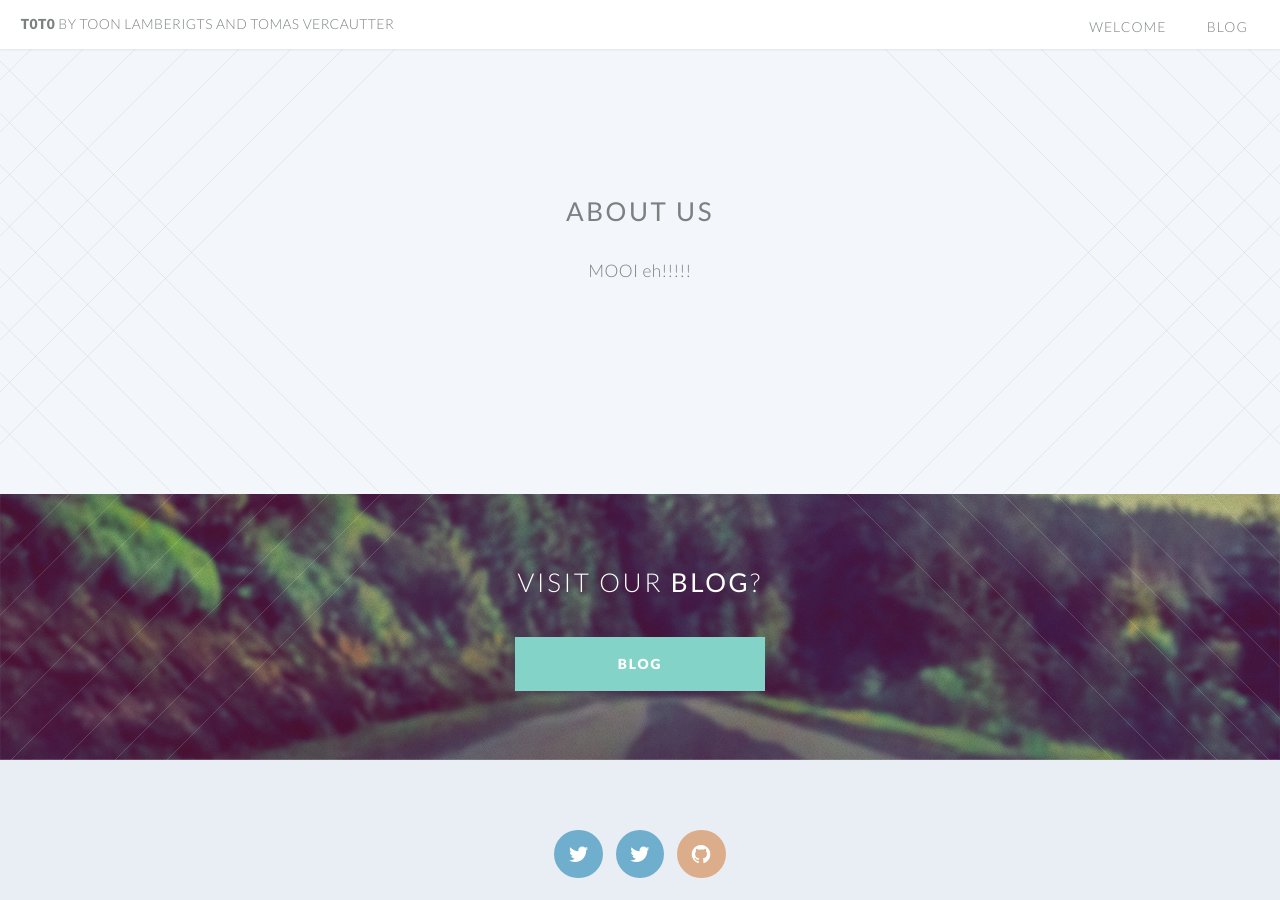
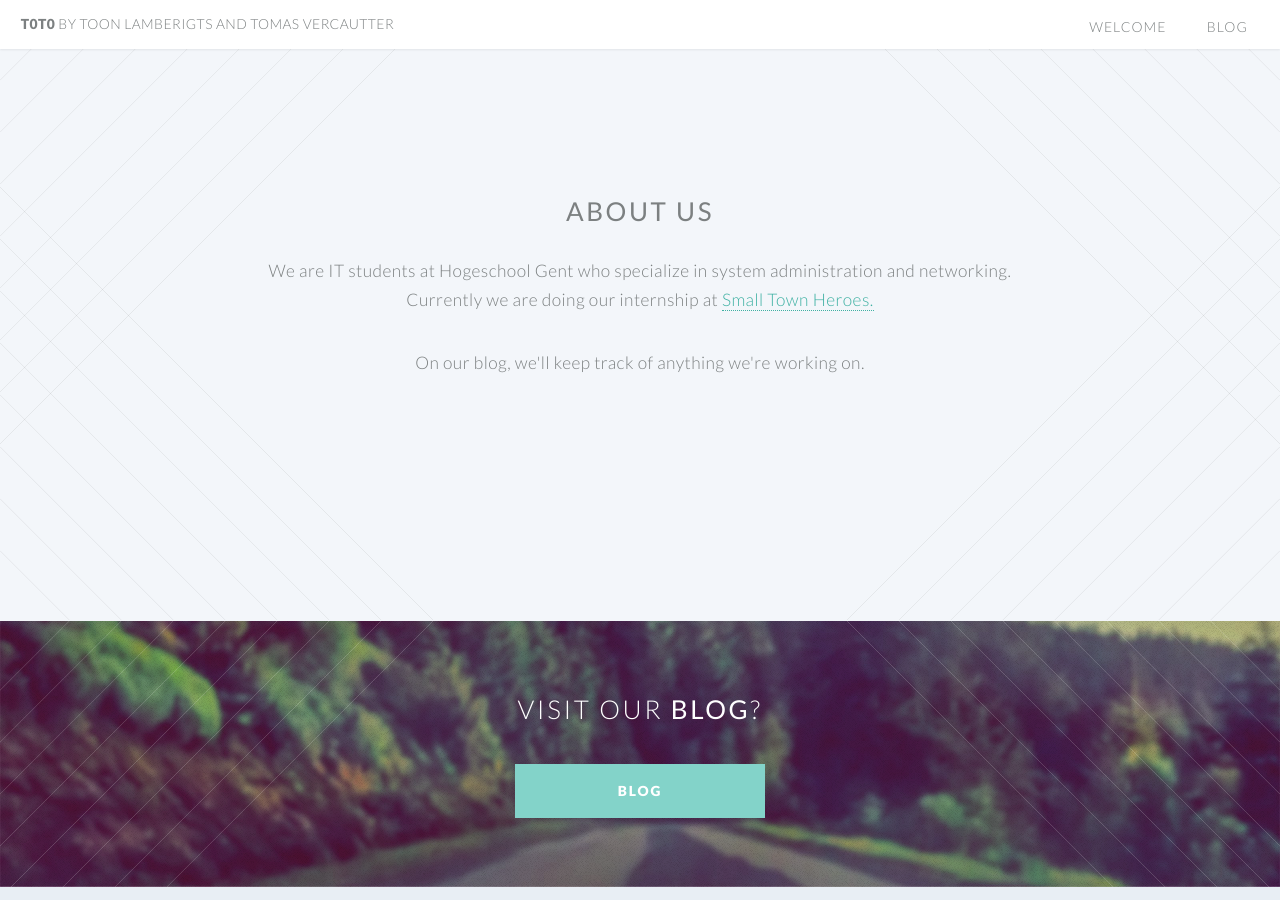
Before and after one commit to t0t0/t0t0.github.io, a Jekyll site: the page built from index.html, in a window 1280 px wide and 900 px high, scrolled down 561 px. Built offline with Jekyll 4.4.1, drawn with Linux system fonts in a browser that asks for light colours.

Commit message:
about us

```diff
--- a/index.html
+++ b/index.html
@@ -5,7 +5,9 @@ layout: landing-page
 			<article id="main">
 				<header class="special container">
 					<h2><strong>About Us</strong></h2>
-					<p> MOOI eh!!!!!</p>
+					<p> We are IT students at Hogeschool Gent who specialize in system administration and networking.</p>
+					<p> Currently we are doing our internship at <a href="http://www.smalltownheroes.be">Small Town Heroes.</a></p>
+					<p> On our blog, we'll keep track of anything we're working on.</p>
 				</header>
 			</article>
 
```
